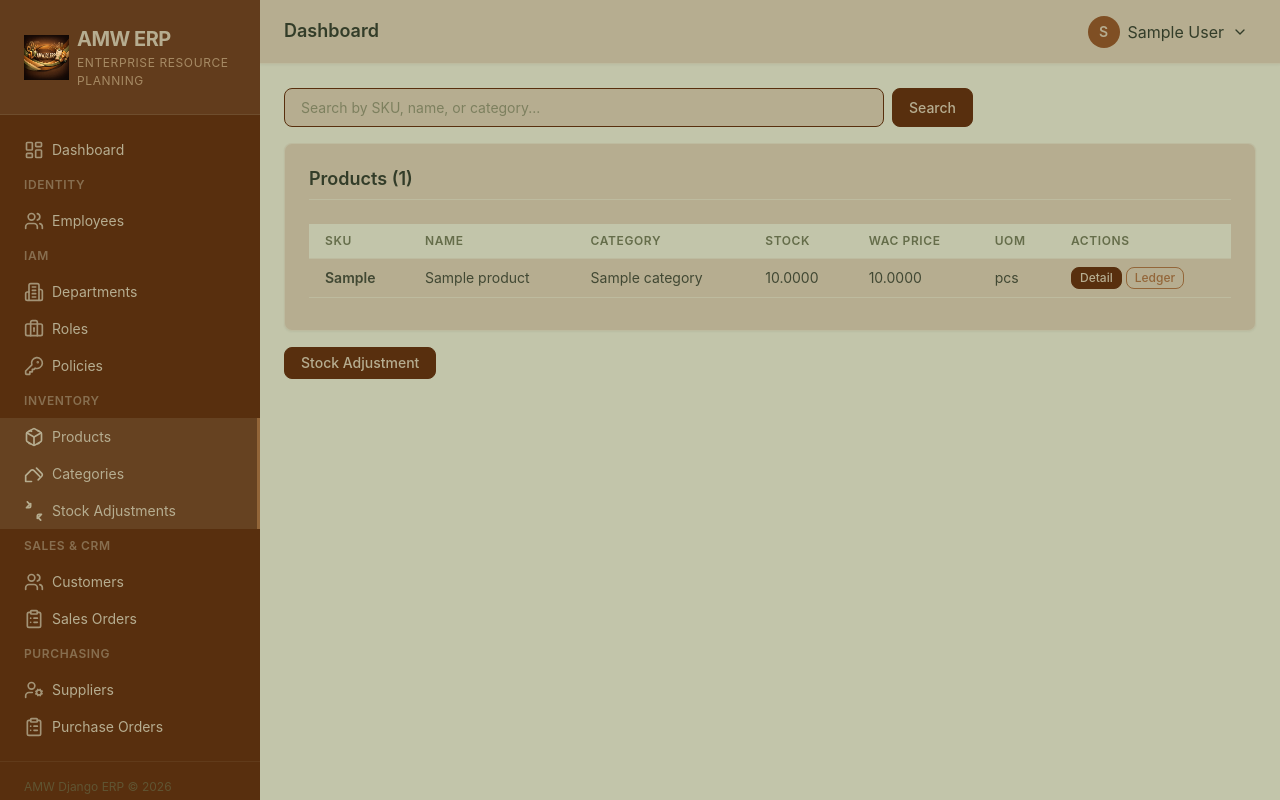
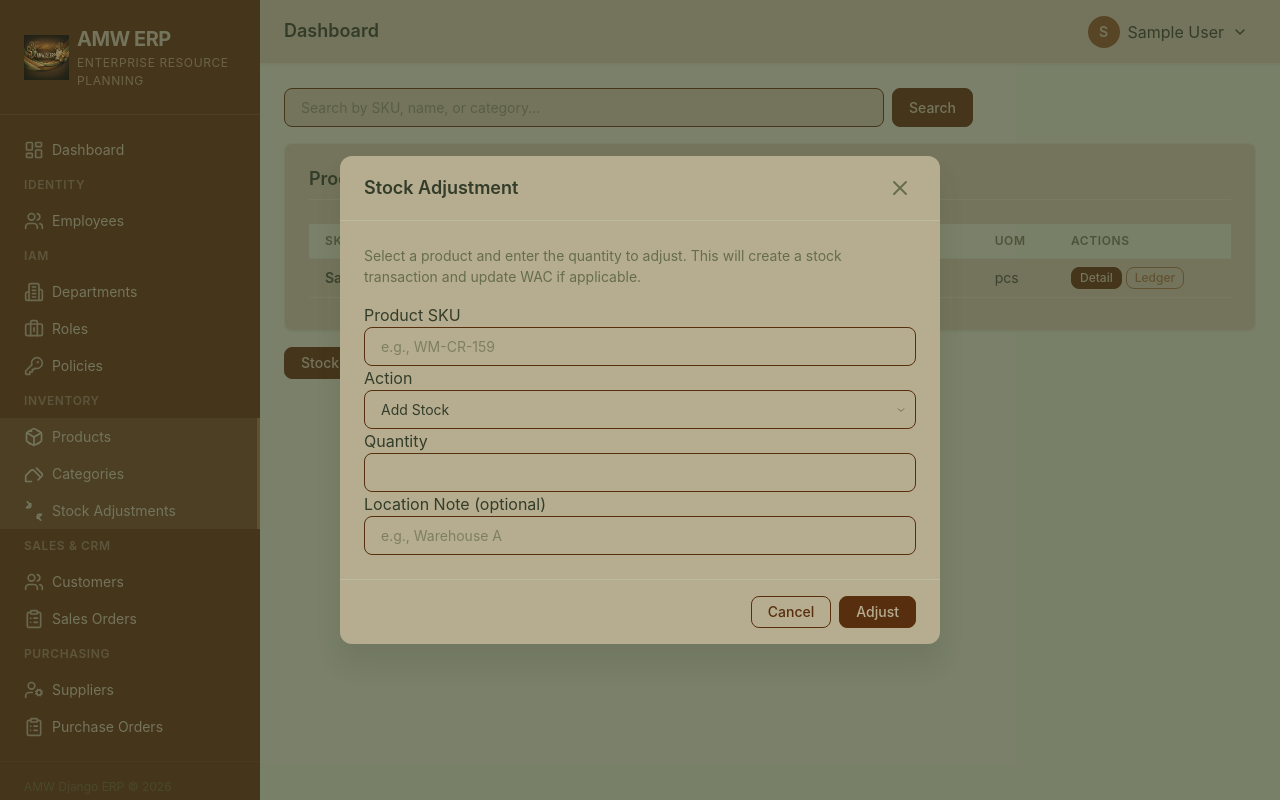
Before and after one commit to AhmadMWaddah/AMW_Django_ERP, a Django app: page /inventory/products/ in a window 1280 px wide, after a click on "Stock Adjustment". Run offline with Django 4.2, Linux system fonts and the light colour scheme; a user stored in the database is signed in; tables that the repository leaves empty hold one stand-in row (values such as "Sample post").

Commit message:
Fix: Phase 7 UI blocker resolution
Co-authored-by: Qwen-Coder <qwen-coder@alibabacloud.com>

Added SKU-based stock adjustment endpoint so the product list modal can post by SKU instead of product ID. Re-enabled toast and modal JS handlers that were commented out. Fixed error template namespace from accounts:dashboard to Accounts:Dashboard and corrected CSS path from _error.css to errors.css. Guarded department parent.name access against None objects. Updated icon snippet to use with-block default for class variable.

```diff
--- a/inventory/urls.py
+++ b/inventory/urls.py
@@ -13,6 +13,7 @@ urlpatterns = [
     path("products/<int:product_id>/", views.product_detail, name="ProductDetail"),
     path("products/<int:product_id>/ledger/", views.stock_ledger, name="StockLedger"),
     path("products/<int:product_id>/adjust/", views.adjust_stock_htmx, name="AdjustStock"),
+    path("adjust-stock/sku/<str:sku>/", views.adjust_stock_by_sku_htmx, name="AdjustStockBySKU"),
     path("categories/", views.category_list, name="CategoryList"),
     path("adjustments/", views.adjustment_list, name="AdjustmentList"),
 ]
--- a/inventory/views.py
+++ b/inventory/views.py
@@ -72,10 +72,34 @@ def adjustment_list(request):
 @require_POST
 @login_required
 def adjust_stock_htmx(request, product_id):
-    """HTMX endpoint for stock adjustment.
+    """HTMX endpoint for stock adjustment by product ID."""
+    return _adjust_stock_common(request, product_id=None)
 
-    Policy: Requires 'inventory.stock' -> 'adjust' permission.
-    """
+
+@require_POST
+@login_required
+def adjust_stock_by_sku_htmx(request):
+    """HTMX endpoint for stock adjustment by SKU (used from product list modal)."""
+    sku = request.POST.get("sku", "").strip()
+    if not sku:
+        return JsonResponse(
+            {"error": "SKU is required"},
+            status=400,
+            headers={"HX-Trigger": '{"showToast": {"message": "SKU is required.", "type": "error"}}'},
+        )
+    try:
+        product = Product.objects.get(sku=sku)
+    except Product.DoesNotExist:
+        return JsonResponse(
+            {"error": f"Product with SKU '{sku}' not found"},
+            status=404,
+            headers={"HX-Trigger": '{"showToast": {"message": f"Product \'{sku}\' not found.", "type": "error"}}'},
+        )
+    return _adjust_stock_common(request, product)
+
+
+def _adjust_stock_common(request, product_id=None, product=None):
+    """Shared stock adjustment logic. Policy: Requires 'inventory.stock' -> 'adjust' permission."""
     from security.logic.enforcement import PolicyEngine
 
     engine = PolicyEngine(request.user)
@@ -88,7 +112,9 @@ def adjust_stock_htmx(request, product_id):
             },
         )
 
-    product = get_object_or_404(Product, pk=product_id)
+    if product is None:
+        product = get_object_or_404(Product, pk=product_id)
+
     action = request.POST.get("action")
     quantity_str = request.POST.get("quantity", "0")
     location_note = request.POST.get("location_note", "")
--- a/templates/_snipps_/_icon_.html
+++ b/templates/_snipps_/_icon_.html
@@ -1,8 +1,9 @@
 {# -- AMW Django ERP - Icon Snippet (Lucide-Icons) -- #}
 {# Renders inline SVG icons based on the icon name. #}
+{% with icon_class=class|default:'' %}
 {% if icon == "layout-dashboard" %}
 <svg xmlns="http://www.w3.org/2000/svg" width="24" height="24" viewBox="0 0 24 24" fill="none" stroke="currentColor"
-    stroke-width="2" stroke-linecap="round" stroke-linejoin="round" class="{{ class|default:'' }}" aria-hidden="true"
+    stroke-width="2" stroke-linecap="round" stroke-linejoin="round" class="{{ icon_class }}" aria-hidden="true"
     focusable="false">
     <rect width="7" height="9" x="3" y="3" rx="1" />
     <rect width="7" height="5" x="14" y="3" rx="1" />
--- a/templates/core/errors/404.html
+++ b/templates/core/errors/404.html
@@ -9,7 +9,7 @@
     <link rel="stylesheet" href="{% static 'styles/_variables.css' %}">
     <link rel="stylesheet" href="{% static 'styles/_base.css' %}">
     <link rel="stylesheet" href="{% static 'styles/_utilities.css' %}">
-    <link rel="stylesheet" href="{% static 'styles/_error.css' %}">
+    <link rel="stylesheet" href="{% static 'styles/errors.css' %}">
 </head>
 
 <body>
@@ -21,7 +21,7 @@
                 <p class="u-text-muted u-mt-sm u-mb-md">
                     The page you're looking for doesn't exist or has been moved.
                 </p>
-                <a href="{% url 'accounts:dashboard' %}" class="btn btn--primary">Go to Dashboard</a>
+                <a href="{% url 'Accounts:Dashboard' %}" class="btn btn--primary">Go to Dashboard</a>
             </div>
         </div>
     </div>
--- a/templates/core/errors/500.html
+++ b/templates/core/errors/500.html
@@ -9,7 +9,7 @@
     <link rel="stylesheet" href="{% static 'styles/_variables.css' %}">
     <link rel="stylesheet" href="{% static 'styles/_base.css' %}">
     <link rel="stylesheet" href="{% static 'styles/_utilities.css' %}">
-    <link rel="stylesheet" href="{% static 'styles/_error.css' %}">
+    <link rel="stylesheet" href="{% static 'styles/errors.css' %}">
 </head>
 
 <body>
@@ -27,7 +27,7 @@
                     {{ exception }}
                 </div>
                 {% endif %}
-                <a href="{% url 'accounts:dashboard' %}" class="btn btn--primary">Go to Dashboard</a>
+                <a href="{% url 'Accounts:Dashboard' %}" class="btn btn--primary">Go to Dashboard</a>
             </div>
         </div>
     </div>
--- a/templates/inventory/pages/product_list.html
+++ b/templates/inventory/pages/product_list.html
@@ -72,7 +72,7 @@
                 {% include "_snipps_/_icon_.html" with icon="x" only %}
             </button>
         </div>
-        <form hx-post="" id="adjust-form">
+        <form hx-post="{% url 'Inventory:AdjustStockBySKU' 'PLACEHOLDER' %}" hx-target="#adjust-result" hx-swap="innerHTML" id="adjust-form">
             <div class="modal__body">
                 <p class="u-text-sm u-text-muted u-mb-md">
                     Select a product and enter the quantity to adjust.
@@ -80,7 +80,7 @@
                 </p>
                 <div class="form-group">
                     <label class="form-group__label">Product SKU</label>
-                    <input type="text" name="sku" class="form-group__input" placeholder="e.g., WM-CR-159" required>
+                    <input type="text" name="sku" id="adjust-sku-input" class="form-group__input" placeholder="e.g., WM-CR-159" required>
                 </div>
                 <div class="form-group">
                     <label class="form-group__label">Action</label>
@@ -103,6 +103,24 @@
                 <button type="submit" class="btn btn--primary">Adjust</button>
             </div>
         </form>
+        <div id="adjust-result"></div>
     </div>
 </div>
+
+<script>
+document.addEventListener('DOMContentLoaded', function() {
+    var skuInput = document.getElementById('adjust-sku-input');
+    var form = document.getElementById('adjust-form');
+    if (skuInput && form) {
+        skuInput.addEventListener('input', function() {
+            var sku = skuInput.value.trim();
+            if (sku) {
+                form.setAttribute('hx-post', '/inventory/adjust-stock/sku/' + sku + '/');
+            } else {
+                form.setAttribute('hx-post', "{% url 'Inventory:AdjustStockBySKU' 'PLACEHOLDER' %}");
+            }
+        });
+    }
+});
+</script>
 {% endblock %}
--- a/templates/security/pages/department_list.html
+++ b/templates/security/pages/department_list.html
@@ -19,7 +19,7 @@
                 <tr>
                     <td><strong>{{ dept.name }}</strong></td>
                     <td class="u-text-xs">{{ dept.code }}</td>
-                    <td class="u-text-xs">{{ dept.parent.name|default:"-" }}</td>
+                    <td class="u-text-xs">{% if dept.parent %}{{ dept.parent.name }}{% else %}-{% endif %}</td>
                 </tr>
                 {% empty %}
                 <tr><td colspan="3" class="u-text-center u-py-lg u-text-muted">No departments found.</td></tr>
```
Also changed, not shown: other parts of templates/_snipps_/_icon_.html (+18 -17 lines), static/scripts/toast_modal.min.js (+40 -39 lines).
